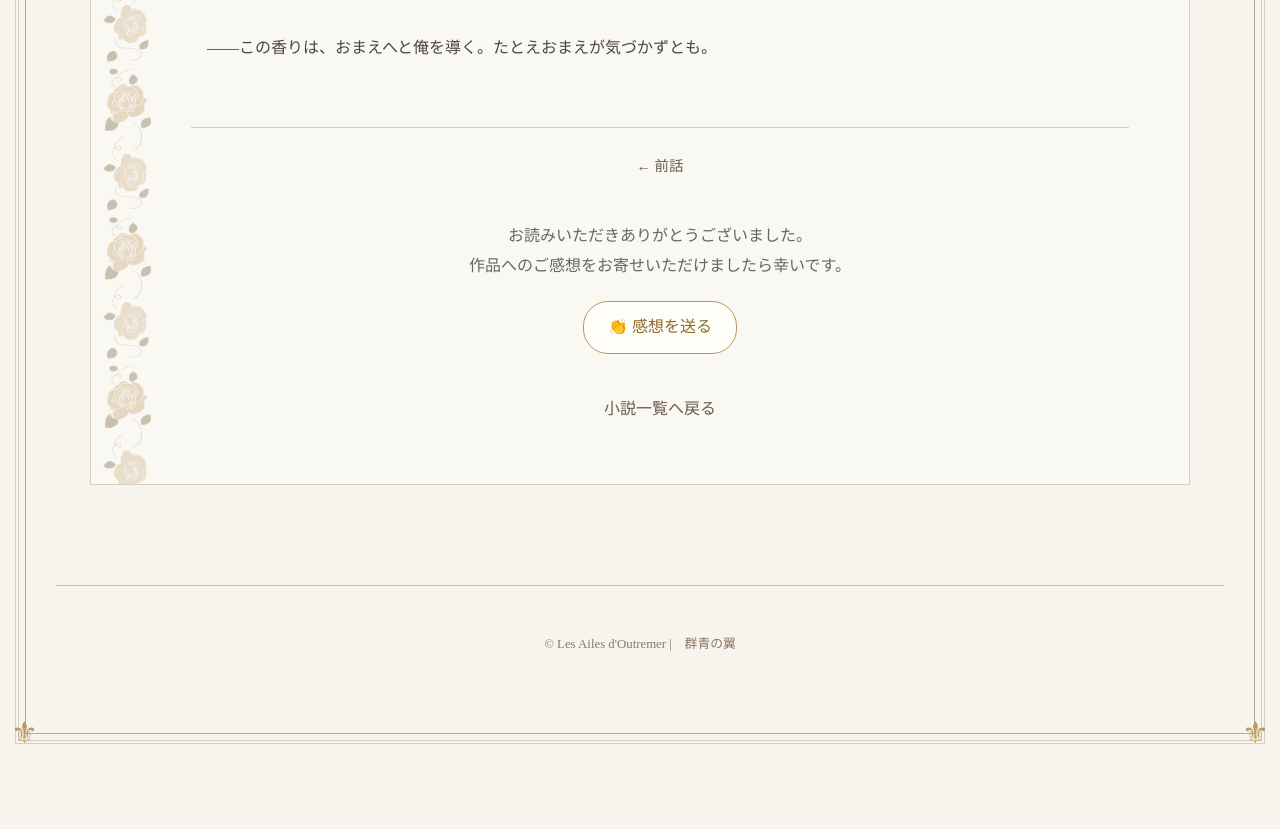
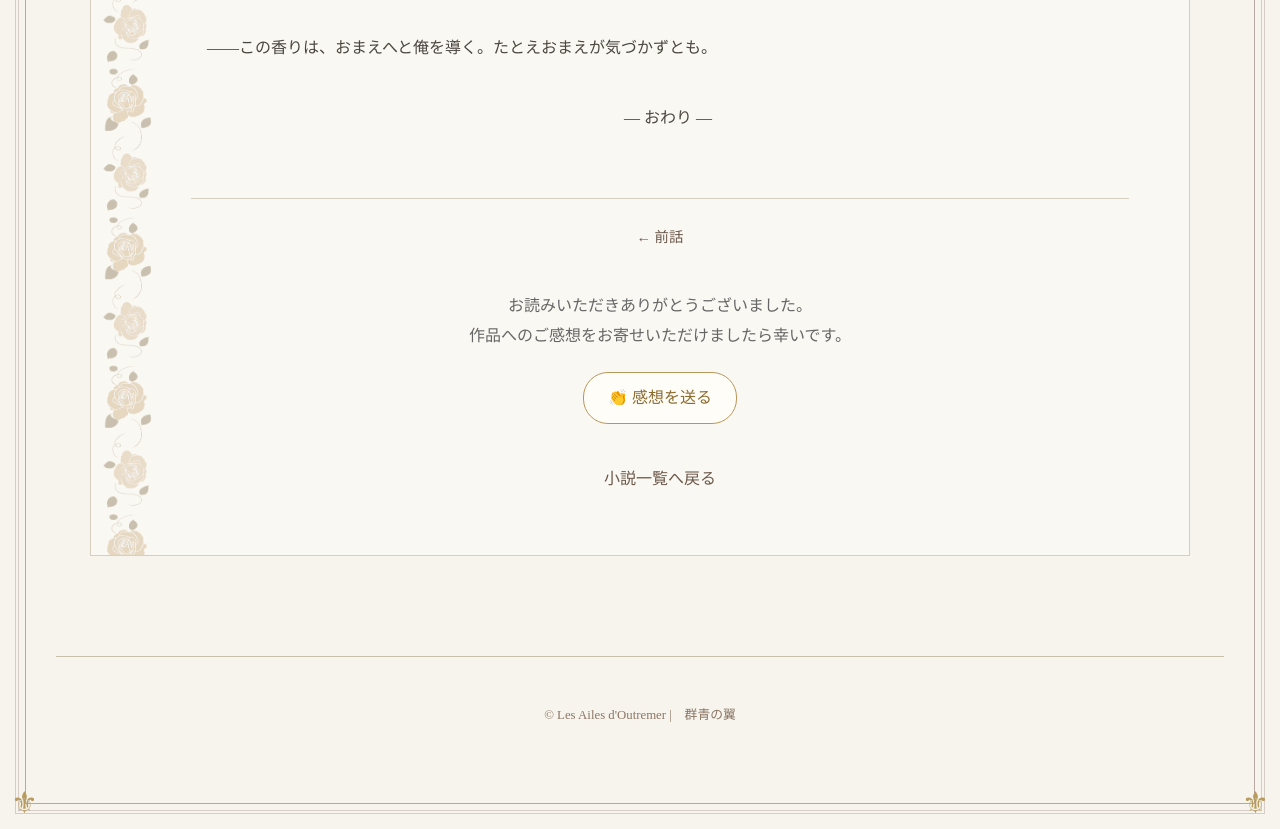
Before and after one commit to rose-rafuru/gunjou-no-tsubasa, a plain HTML site: page novels/childhood/andre-picking-roses04.html in a window 1280 px wide. Shown: the part 5680-6509 px from the top of the page. Before the commit the page ends 6439 px from the top, so only its background shows below. Drawn offline with Linux system fonts and the light colour scheme.

Commit message:
Add files via upload

```diff
--- a/novels/childhood/andre-picking-roses04.html
+++ b/novels/childhood/andre-picking-roses04.html
@@ -229,6 +229,8 @@
 ――この香りは、おまえへと俺を導く。たとえおまえが気づかずとも。
 </p>
 
+<p style="text-align:center;">― おわり ―</p>
+
 
         </div>
 
```
